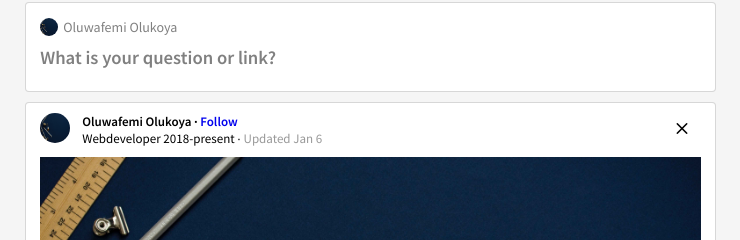
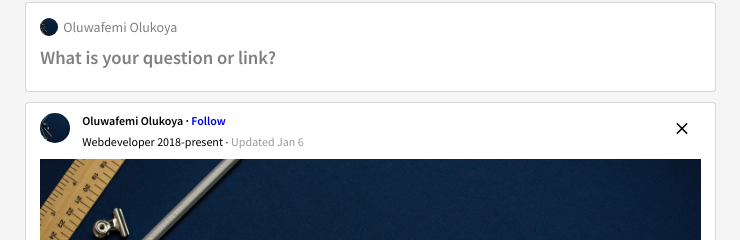
Before and after one commit to Oluwafemi21/project, a plain HTML site: page home.html in a window 1280 px wide. Shown: the part 78-318 px from the top of the page, 218-958 px from the left. Drawn offline with nearby package versions, Linux system fonts and the light colour scheme.

Commit message:
Update login.css

```diff
--- a/login.css
+++ b/login.css
@@ -353,14 +353,15 @@ td input[type="checkbox"]{
 }
 
 .profile-detail .bi-x:hover{
-    background-color: rgba(128, 128, 128, 0.8);
+    background-color: rgba(128, 128, 128, 0.5);
     border-radius: 50%;
 }
 
-
 .profile-name{
     font-weight: 600;
+    font-size: 12px;
 }
+
 .date{
     color: rgba(128, 128, 128, 0.8);
 }
@@ -368,3 +369,8 @@ td input[type="checkbox"]{
 .profile-name a:hover,.date:hover{
     text-decoration: underline;
 }
+
+.bio{
+    margin-top: 6px;
+    font-size: 12px;
+}
```
